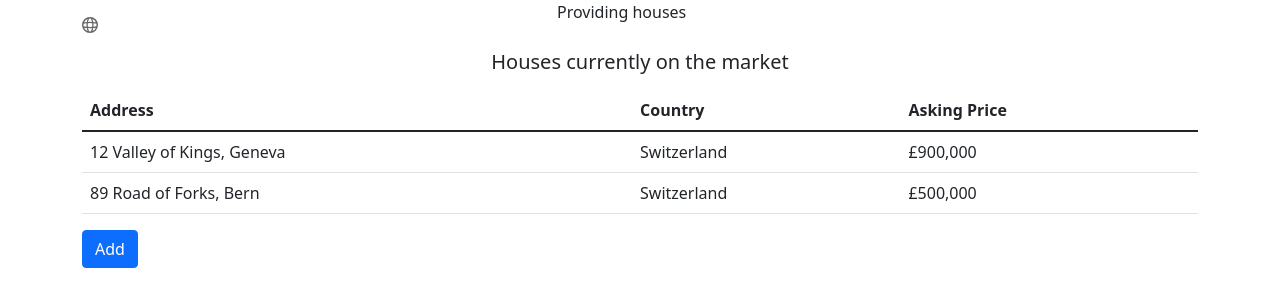
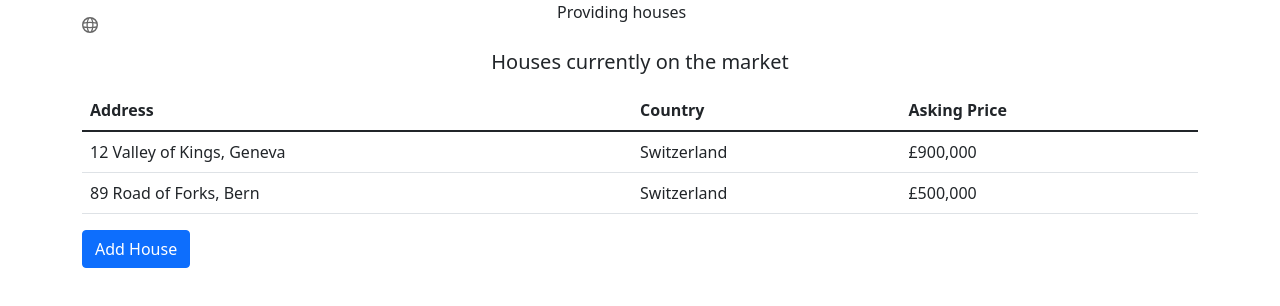
Before and after one commit to keyboardbreaker/next-s, a Next.js app: page / in a window 1280 px wide. Shown: the top 306 px of the page. Built offline with nearby package versions, Linux system fonts and the light colour scheme.

Commit message:
making the button it's own component

```diff
--- /dev/null
+++ b/src/components/button.tsx
@@ -0,0 +1,15 @@
+import React from "react";
+
+type ButtonProps = {
+    onClick: () => void;
+    label: string;
+    className?: string;
+};
+
+const Button: React.FC<ButtonProps> = ({onClick, label, className="btn btn-primary"}) => {
+    return (
+        <button className={className} onClick={onClick}>{label}</button>
+    );
+};
+
+export default Button;
--- a/src/components/houseList.tsx
+++ b/src/components/houseList.tsx
@@ -1,5 +1,6 @@
 import React, { useEffect, useState } from "react";
 import HouseRow from "./houseRow";
+import Button from "./button";
 
 type House = {
     id: number;
@@ -56,7 +57,7 @@ const HouseList = () => {
                     ))}
                 </tbody>
             </table>
-            <button className="btn btn-primary" onClick={addHouse}>Add</button>
+            <Button label="Add House" onClick={addHouse} />
         </>
     );
 };
```
